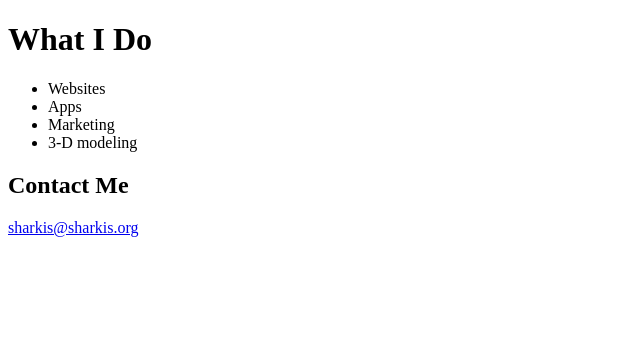
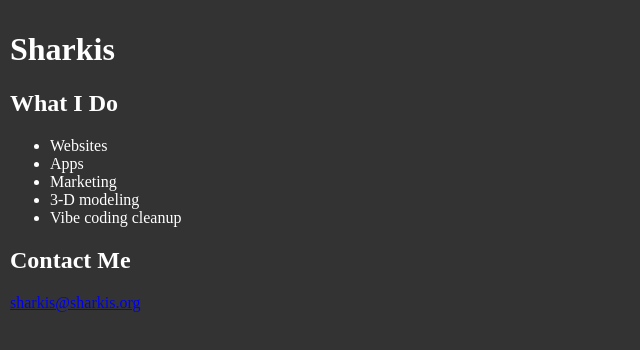
Before and after one commit to sharkis/sharkis, a plain HTML site: page index.html in a window 1280 px wide. Shown: the whole page, without its empty margins (0-640 px from the left). Drawn offline with Linux system fonts and the light colour scheme.

Commit message:
minor changes, add css

```diff
--- a/index.html
+++ b/index.html
@@ -3,14 +3,17 @@
 <head>
 	<meta charset="UTF-8">
 	<title>Albert Sharkis - Apps, Websites, Marketing, and More!</title>
+	<link rel="stylesheet" href="style.css">
 </head>
 <body>
-	<h1>What I Do</h1>
+	<h1>Sharkis</h1>
+	<h2>What I Do</h2>
 	<ul>
 		<li>Websites</li>
 		<li>Apps</li>
 		<li>Marketing</li>
 		<li>3-D modeling</li>
+		<li>Vibe coding cleanup</li>
 	</ul>
 	<h2>Contact Me</h2>
 	<a href="mailto:sharkis@sharkis.org">sharkis@sharkis.org</a>
--- /dev/null
+++ b/style.css
@@ -0,0 +1,6 @@
+html, body{
+	margin:0;
+	padding:5px;
+	background:#333;
+	color:#fff;
+}
```
